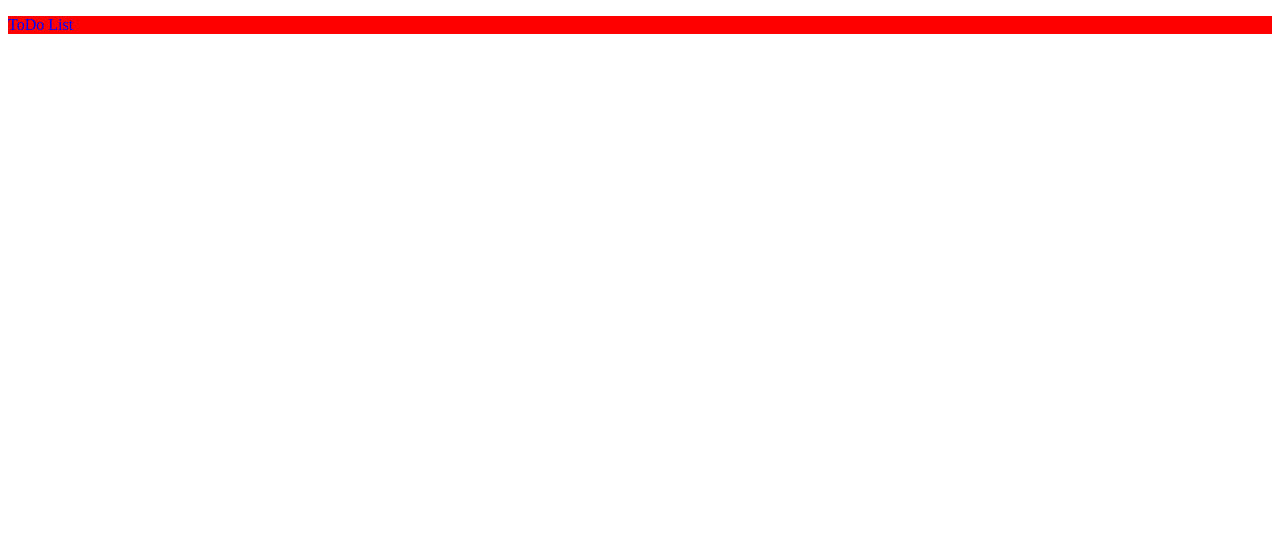
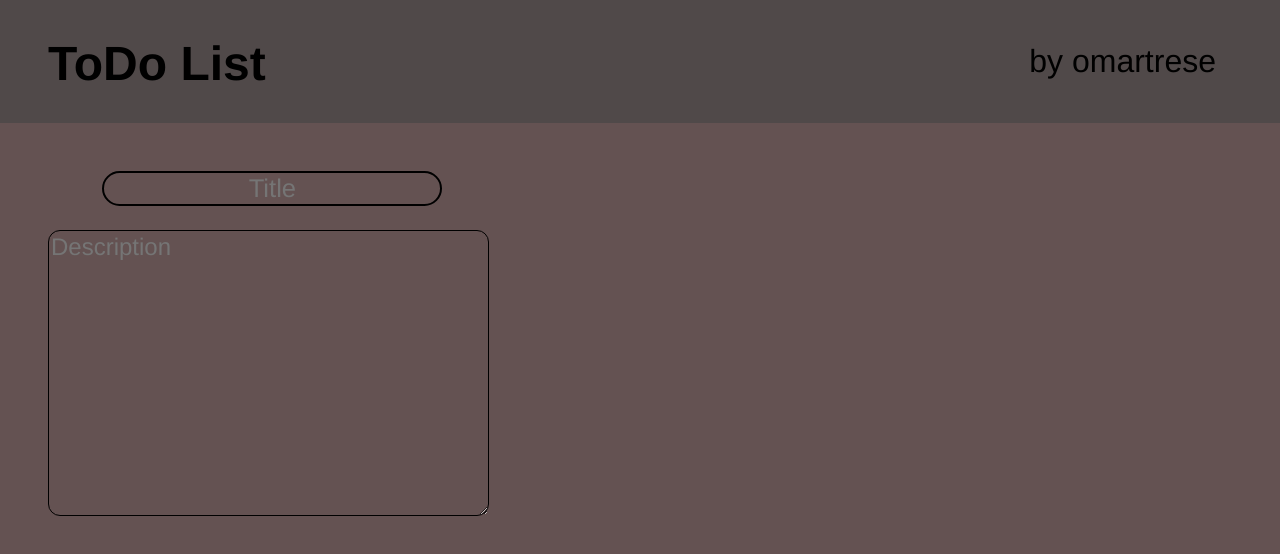
Before and after one commit to omartrese/toDo-list, a plain HTML site: page index.html in a window 1280 px wide. Drawn offline with nearby package versions, Linux system fonts and the light colour scheme; files that its build step writes are made by us from their sources; a web font is replaced by a local one.

Commit message:
inputs-added

```diff
--- a/index.html
+++ b/index.html
@@ -9,8 +9,24 @@
   <script src="index.js"></script>
 </head>
 <body>
+
   <nav>
-    <p>ToDo List</p>
+    <h2>ToDo List</h2>
+
+    <a href="https://github.com/omartrese" target="_blank">by omartrese</a>
   </nav>
+
+  <div id="toDo-container">
+
+     <div> <!-- INPUTS -->
+      <div id="todoInput">
+        <input type="text" placeholder="Title" id="todo-title">
+        <textarea placeholder="Description" id="todo-description" cols="30" rows="10"></textarea>
+      </div>
+    </div>
+
+  </div>
+
+
 </body>
 </html>
--- a/styles.scss
+++ b/styles.scss
@@ -1,11 +1,88 @@
 @import url('https://fonts.googleapis.com/css?family=Muli&display=swap');
 @import url('https://fonts.googleapis.com/css?family=Quicksand&display=swap');
 
-$paragraphColor: blue;
-$bgParagraph: red;
 
-p
+$defaultFontFamily: 'Mali', 'Sofia', Helvetica, sans-serif;
+$bgTop: rgb(80, 73, 73);
+
+*
 {
-  color: $paragraphColor;
-  background-color: $bgParagraph;
+  margin: 0;
+  background-color: rgb(100, 82, 82);
 }
+
+nav
+{
+  display: flex;
+  justify-content: space-between;
+  margin: 0;
+  background-color: $bgTop;
+  padding-bottom: 2em;
+
+  h2
+  {
+    // justify-content: flex-end;
+    background-color: $bgTop;
+    font-size: 3em;
+    font-family: $defaultFontFamily;
+
+    padding-top: 0.75em;
+    padding-left: 1em;
+  }
+
+  a
+  {
+    // align-items: flex-end;
+
+    font-size: 2em;
+    font-family: $defaultFontFamily;
+    font-weight: normal;
+    text-decoration: none;
+    background-color: $bgTop;
+    color: black;
+
+    padding-right: 2em;
+    padding-top: 1.34em;
+
+  }
+  a:hover
+  {
+    font-weight: bold;
+  }
+}
+
+#toDo-container
+{
+  display: flex;
+  justify-content: start;
+
+  margin-top: 3em;
+
+  #todo-title
+  {
+    display: block;
+    margin-left: 4em;
+
+    font-size: 1.6em;
+    font-family: $defaultFontFamily;
+    text-align: center;
+
+    border-radius: 2em;
+    border-style: solid;
+    border-color: black;
+  }
+
+  #todo-description
+  {
+    display: block;
+    margin-left: 2em;
+    margin-top: 1em;
+
+    font-size: 1.5em;
+    font-family: $defaultFontFamily;
+
+    border-radius: 0.5em;
+    border-style: solid;
+    border-color: black;
+  }
+}
```
Also changed, not shown: sassOutput/styles.css (deleted), styles.css (added), 2 other files.
